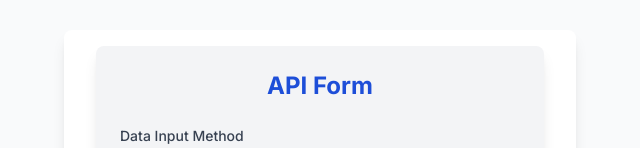
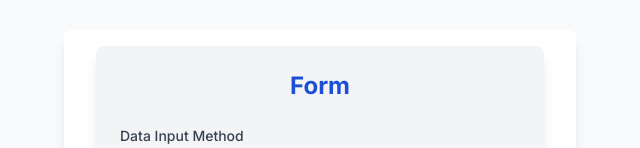
Before and after one commit to Ayush200230/bajaj_qualifier1_frontend, a Next.js app: page / in a window 1280 px wide. Shown: the part 199-347 px from the top of the page, without its empty margins (320-960 px from the left). Built offline with nearby package versions, Linux system fonts and the light colour scheme.

Commit message:
updated ui

```diff
--- a/src/components/apiForm.jsx
+++ b/src/components/apiForm.jsx
@@ -154,7 +154,7 @@ const ApiForm = () => {
     return (
         <div className='max-w-md mx-auto p-6 bg-gray-100 rounded-lg shadow-lg'>
             <h1 className='text-2xl font-bold mb-6 text-center text-blue-700'>
-                API Form
+                Form
             </h1>
             <form onSubmit={handleSubmit} className='space-y-6'>
                 <div>
```
